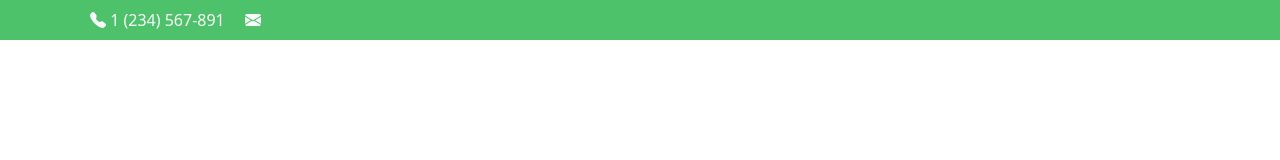
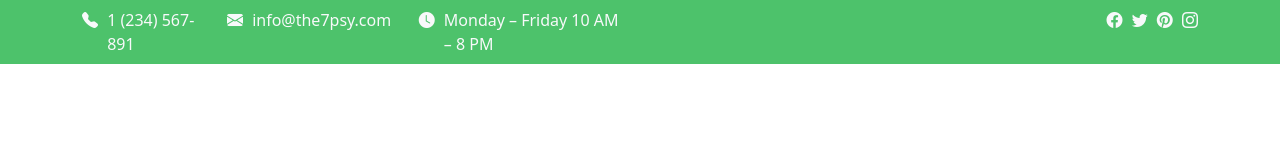
Before and after one commit to ZeLin25/JoaoOliveira, a plain HTML site: page index.html in a window 1280 px wide. Drawn offline with nearby package versions, Linux system fonts and the light colour scheme.

Commit message:
Add files via upload

```diff
--- a/index.html
+++ b/index.html
@@ -11,14 +11,22 @@
         .div1{
             background-color: #4DC26B;
         }
+        span{
+            opacity: 0%;
+        }
     </style>
 </head>
 <body>
-    <div class="container-fluid py-2 div1">
-        <div class="container-md">
-            <div class="d-inline p-2 text-light"><i class="bi bi-telephone-fill"></i> 1 (234) 567-891</div>
-            <div class="d-inline p-2 text-light"><i class="bi bi-envelope-fill"></i></div>
+    <div class="d-none d-sm-block">
+        <div class="container-fluid div1">
+            <div class="container-md py-2 ">
+                <div class="row">
+                    <div class="col text-light d-flex justify-content-start"><i class="bi bi-telephone-fill"></i><span>1</span> 1 (234) 567-891 <span>123</span><i class="bi bi-envelope-fill"></i><span>1</span> info@the7psy.com <span>123</span><i class="bi bi-clock-fill"></i><span>1</span> Monday – Friday 10 AM – 8 PM</div>
+                    <div class="col text-light d-flex justify-content-end"><i class="bi bi-facebook"></i><span>1</span> <i class="bi bi-twitter"></i><span>1</span> <i class="bi bi-pinterest"></i><span>1</span> <i class="bi bi-instagram"></i></div>
+                </div>
+            </div>
         </div>
     </div>
+
 </body>
 </html>
```
